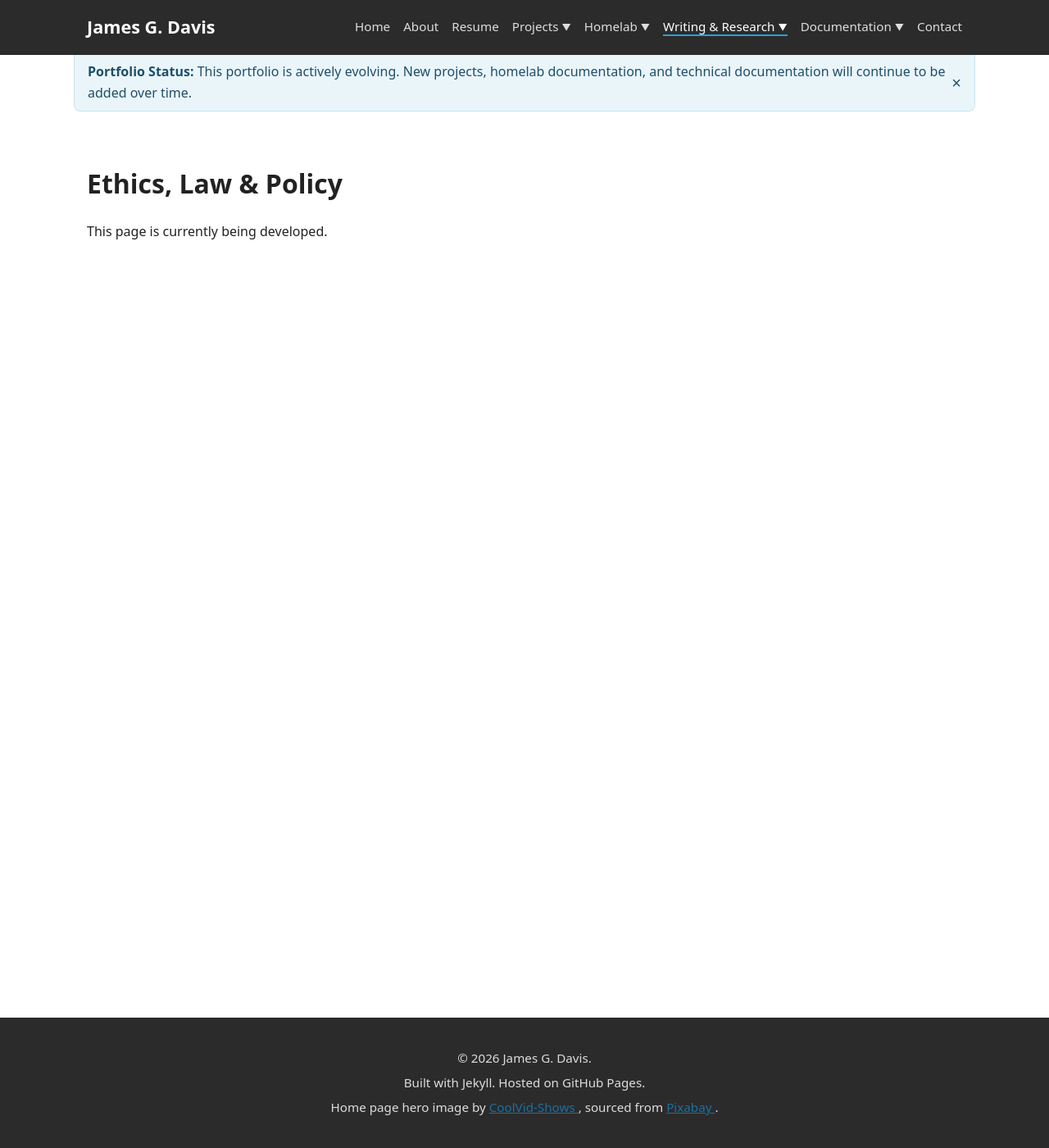
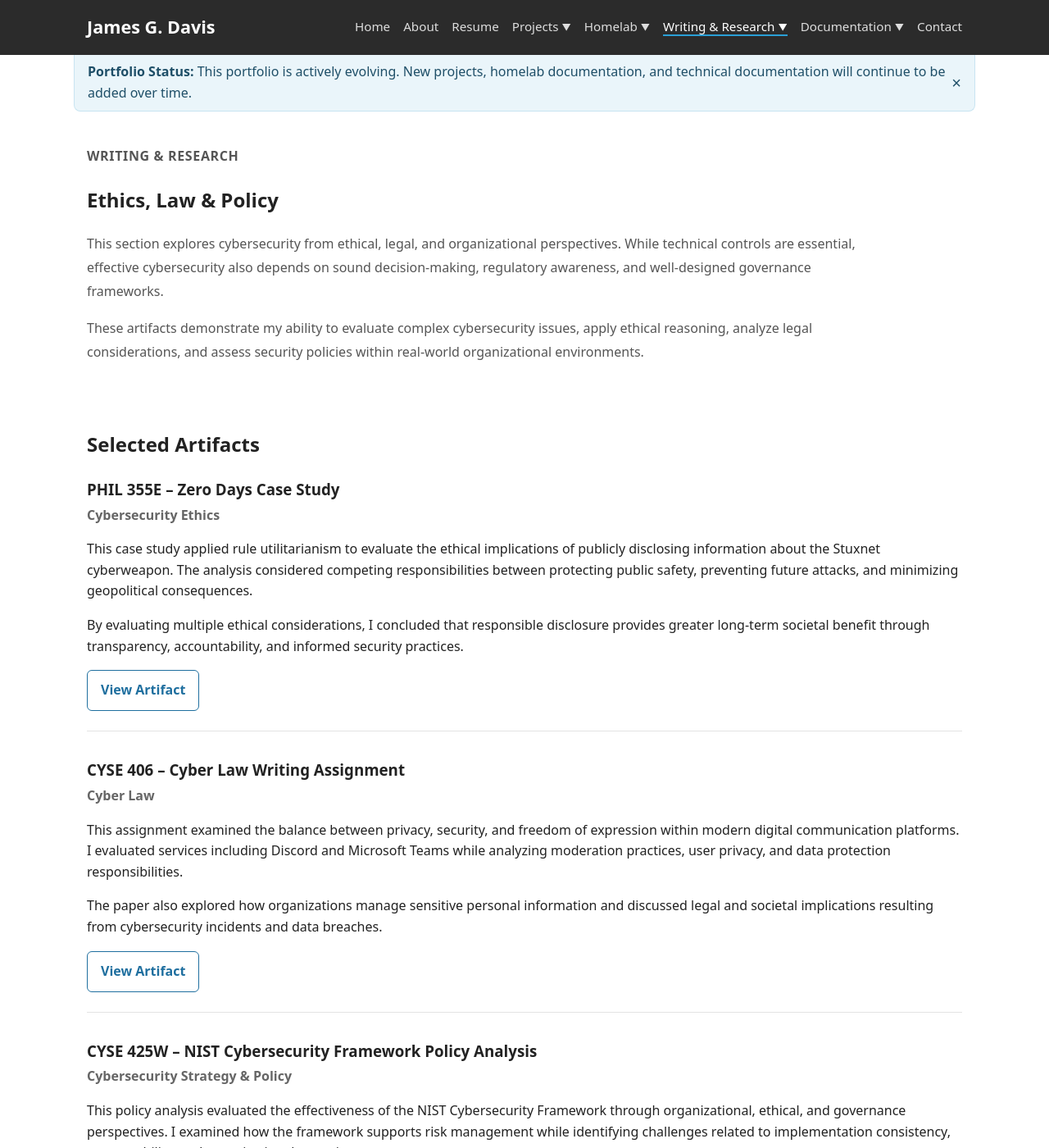
Before and after one commit to jamesgdavis/jamesgdavis.github.io, a Jekyll site: the page built from writing-research/ethics-law-policy.md, in a window 1280 px wide and 1400 px high. Shown: the whole window at 82% size. Built offline with Jekyll 4.4.1, drawn with Linux system fonts in a browser that asks for light colours; some of the changed text lies outside the part shown.

Commit message:
Build Ethics, Law & Policy page

```diff
--- a/writing-research/ethics-law-policy.md
+++ b/writing-research/ethics-law-policy.md
@@ -4,6 +4,124 @@ title: Ethics, Law & Policy
 permalink: /writing-research/ethics-law-policy/
 ---
 
-# Ethics, Law & Policy
+<section class="page-intro">
+    <p class="eyebrow">Writing &amp; Research</p>
 
-This page is currently being developed.
+    <h1>Ethics, Law &amp; Policy</h1>
+
+    <p>
+        This section explores cybersecurity from ethical, legal, and organizational
+        perspectives. While technical controls are essential, effective cybersecurity
+        also depends on sound decision-making, regulatory awareness, and well-designed
+        governance frameworks.
+    </p>
+
+    <p>
+        These artifacts demonstrate my ability to evaluate complex cybersecurity
+        issues, apply ethical reasoning, analyze legal considerations, and assess
+        security policies within real-world organizational environments.
+    </p>
+</section>
+
+<section class="section">
+    <h2>Selected Artifacts</h2>
+
+    <div class="resume-entry">
+        <h3>PHIL 355E – Zero Days Case Study</h3>
+        <p class="resume-meta">Cybersecurity Ethics</p>
+
+        <p>
+            This case study applied rule utilitarianism to evaluate the ethical implications of
+            publicly disclosing information about the Stuxnet cyberweapon. The analysis considered
+            competing responsibilities between protecting public safety, preventing future attacks,
+            and minimizing geopolitical consequences.
+        </p>
+
+        <p>
+            By evaluating multiple ethical considerations, I concluded that responsible
+            disclosure provides greater long-term societal benefit through transparency,
+            accountability, and informed security practices.
+        </p>
+
+        <a class="button" href="{{ '/assets/documents/writing-research/ethics-law-policy/PHIL355E_ZeroDaysCaseStudy_JamesDavis.pdf' | relative_url }}">View Artifact</a>
+    </div>
+
+    <div class="resume-entry">
+        <h3>CYSE 406 – Cyber Law Writing Assignment</h3>
+        <p class="resume-meta">Cyber Law</p>
+
+        <p>
+            This assignment examined the balance between privacy, security, and freedom
+            of expression within modern digital communication platforms. I evaluated
+            services including Discord and Microsoft Teams while analyzing moderation
+            practices, user privacy, and data protection responsibilities.
+        </p>
+
+        <p>
+            The paper also explored how organizations manage sensitive personal
+            information and discussed legal and societal implications resulting from
+            cybersecurity incidents and data breaches.
+        </p>
+
+        <a class="button" href="{{ '/assets/documents/writing-research/ethics-law-policy/James Davis - Cyber Law 406 Writing Assignment Spring 2025.pdf' | relative_url }}">View Artifact</a>
+    </div>
+
+    <div class="resume-entry">
+        <h3>CYSE 425W – NIST Cybersecurity Framework Policy Analysis</h3>
+        <p class="resume-meta">Cybersecurity Strategy &amp; Policy</p>
+
+        <p>
+            This policy analysis evaluated the effectiveness of the NIST Cybersecurity
+            Framework through organizational, ethical, and governance perspectives. I
+            examined how the framework supports risk management while identifying
+            challenges related to implementation consistency, accountability, and
+            organizational maturity.
+        </p>
+
+        <p>
+            The project proposed recommendations for improving framework evaluation
+            through stakeholder feedback and cybersecurity maturity models, emphasizing
+            continuous improvement and practical adoption.
+        </p>
+
+        <a class="button" href="{{ '/assets/documents/writing-research/ethics-law-policy/James Davis - Policy Analysis Paper 5.pdf' | relative_url }}">View Artifact</a>
+    </div>
+</section>
+
+<section class="section">
+    <h2>Skills Demonstrated</h2>
+
+    <div class="card-grid writing-card-grid">
+        <article class="card">
+            <h3>Ethical Decision-Making</h3>
+            <p>
+                Applying ethical frameworks to cybersecurity problems while balancing
+                competing interests and long-term societal impacts.
+            </p>
+        </article>
+
+        <article class="card">
+            <h3>Cyber Law &amp; Governance</h3>
+            <p>
+                Evaluating legal responsibilities, privacy considerations, regulatory
+                compliance, and organizational governance.
+            </p>
+        </article>
+
+        <article class="card">
+            <h3>Risk &amp; Policy Analysis</h3>
+            <p>
+                Assessing cybersecurity frameworks, organizational policies, and security
+                strategies using structured analysis.
+            </p>
+        </article>
+
+        <article class="card">
+            <h3>Professional Communication</h3>
+            <p>
+                Presenting complex ethical, legal, and policy concepts through clear
+                writing and evidence-based recommendations.
+            </p>
+        </article>
+    </div>
+</section>
```
